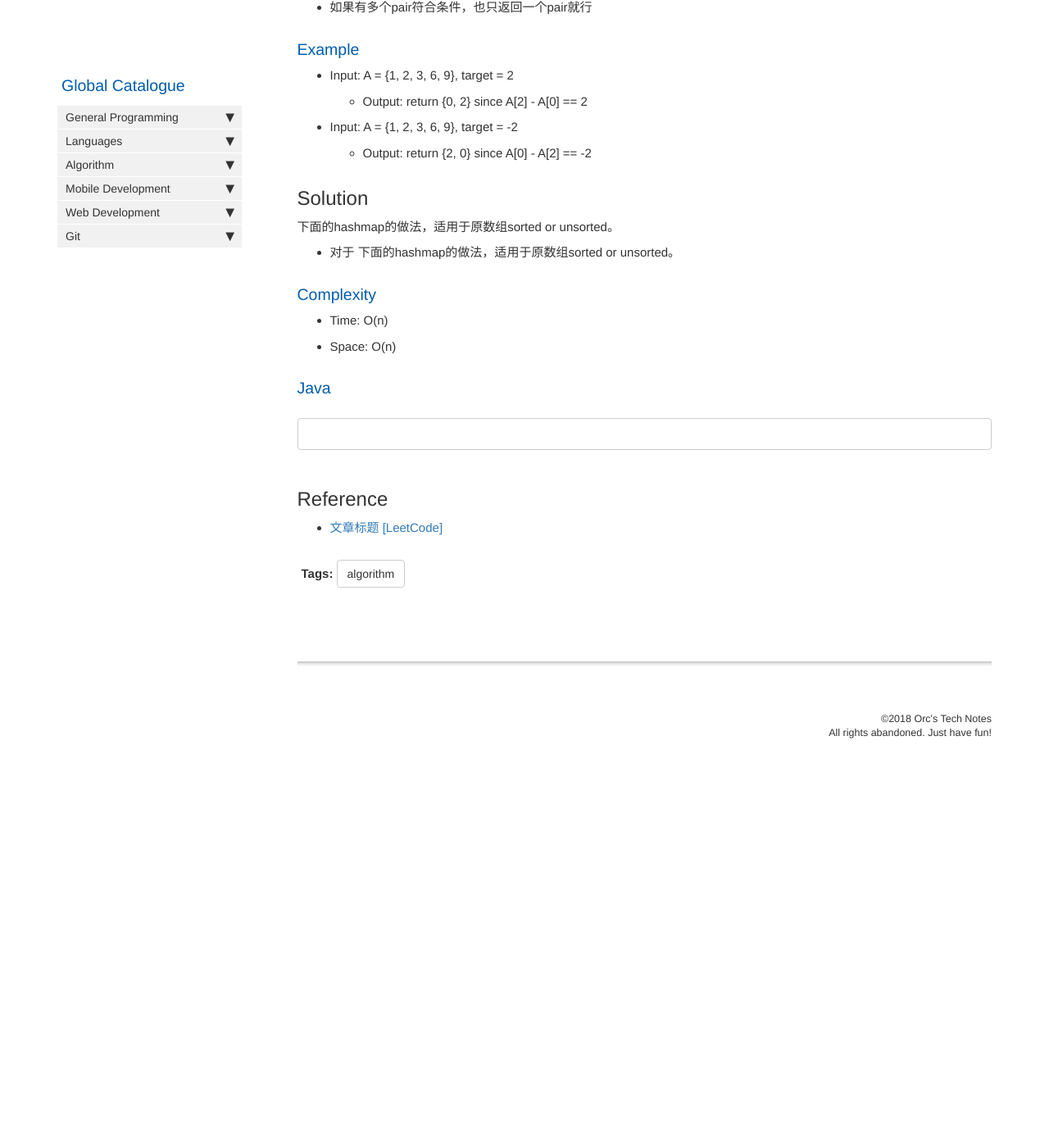
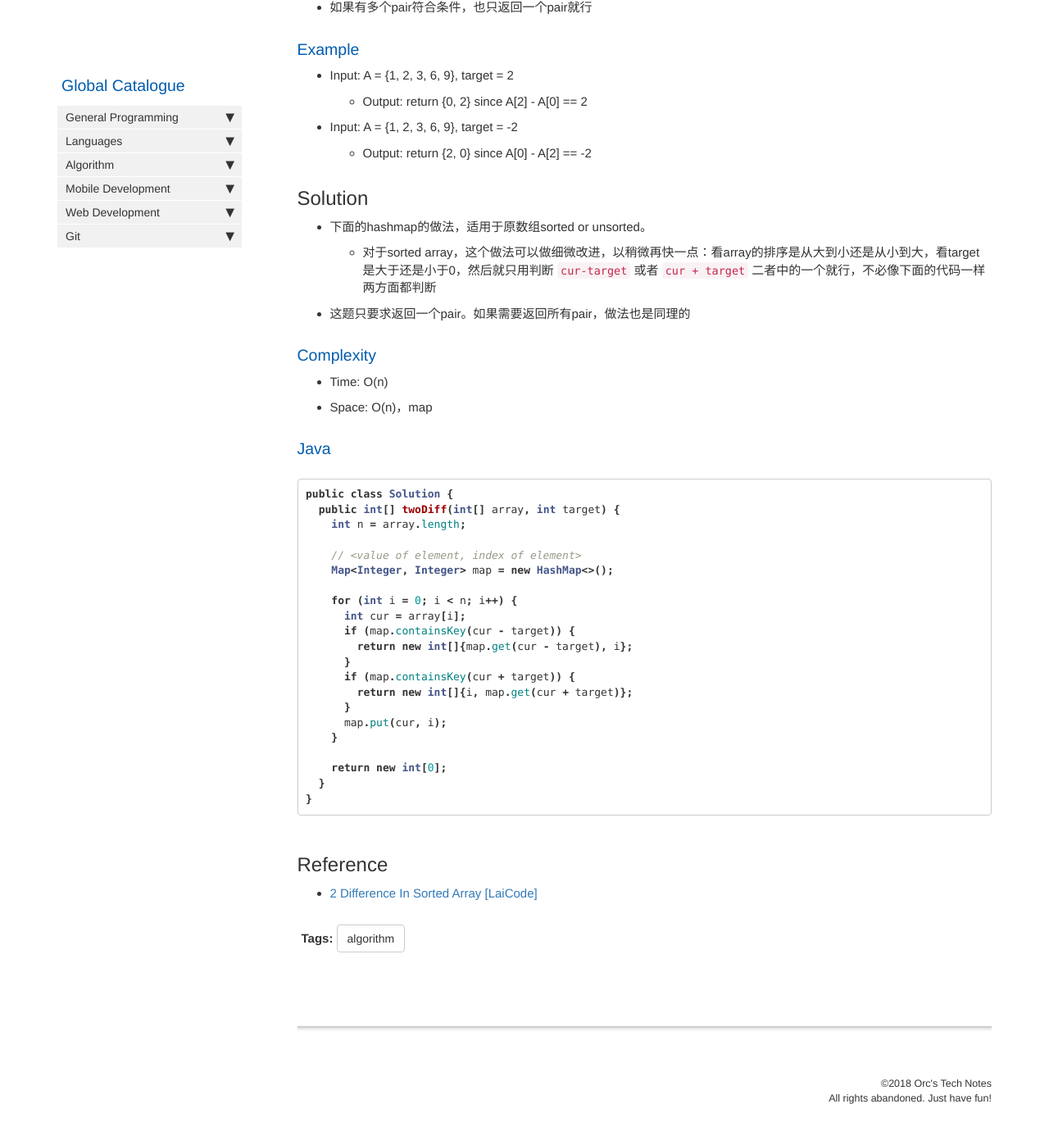
Before and after one commit to HungryOrc/hungryorc.github.io, a Jekyll site: the page built from pages/algorithm/algorithm_pair_of_number_diff_equals_to_target.md, in a window 1280 px wide and 1400 px high, scrolled down 379 px. Shown: the top 1386 px of the window at 82% size. Built offline with Jekyll 4.4.1, drawn with Linux system fonts in a browser that asks for light colours; nearby versions of some CDN libraries; comment, search, counter and statistics services are not loaded; before the commit the page ends 1333 px from its top, so only the background shows below that.

Commit message:
Update algorithm_pair_of_number_diff_equals_to_target.md

````diff
--- a/pages/algorithm/algorithm_pair_of_number_diff_equals_to_target.md
+++ b/pages/algorithm/algorithm_pair_of_number_diff_equals_to_target.md
@@ -23,20 +23,40 @@ Given a sorted array A, find a pair (i, j) such that A[j] - A[i] is identical to
   * Output: return {2, 0} since A[0] - A[2] == -2
 
 ## Solution
-下面的hashmap的做法，适用于原数组sorted or unsorted。
-* 对于
-下面的hashmap的做法，适用于原数组sorted or unsorted。
+* 下面的hashmap的做法，适用于原数组sorted or unsorted。
+  * 对于sorted array，这个做法可以做细微改进，以稍微再快一点：看array的排序是从大到小还是从小到大，看target是大于还是小于0，然后就只用判断 `cur-target` 或者 `cur + target` 二者中的一个就行，不必像下面的代码一样两方面都判断
+* 这题只要求返回一个pair。如果需要返回所有pair，做法也是同理的
 
 ### Complexity
 * Time: O(n)
-* Space: O(n)
+* Space: O(n)，map
 
 ### Java
 ```java
+public class Solution {
+  public int[] twoDiff(int[] array, int target) {
+    int n = array.length;
 
+    // <value of element, index of element>
+    Map<Integer, Integer> map = new HashMap<>();
+
+    for (int i = 0; i < n; i++) {
+      int cur = array[i];
+      if (map.containsKey(cur - target)) {
+        return new int[]{map.get(cur - target), i};
+      }
+      if (map.containsKey(cur + target)) {
+        return new int[]{i, map.get(cur + target)};
+      }
+      map.put(cur, i);
+    }
+
+    return new int[0];
+  }
+}
 ```
 
 ## Reference
-* [文章标题 [LeetCode]](网址放在这里)
+* [2 Difference In Sorted Array [LaiCode]](https://app.laicode.io/app/problem/278)
 
 {% include links.html %}
````
